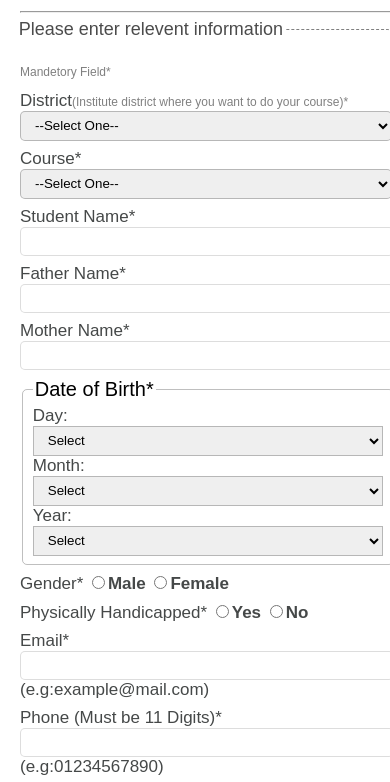
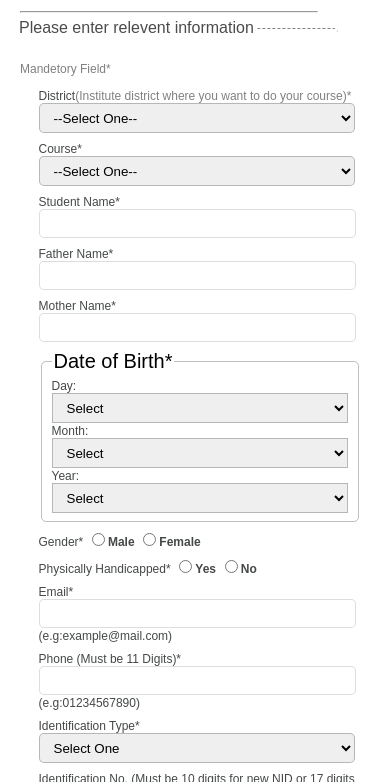
Before and after one commit to ashiquzzaman-rahad/Registration-Form-Assignment, a plain HTML site: page index.html in a window 390 px wide. Shown: the part 43-825 px from the top of the page. Drawn offline with Linux system fonts and the light colour scheme.

Commit message:
responsiv

```diff
--- a/style.css
+++ b/style.css
@@ -111,41 +111,52 @@ input[type="submit"]:hover {
   font-weight: 600;
 }
 
+
+
+
 @media screen and (max-width: 768px) {
   body {
     margin: 0 20px;
-    width: 380px;
-    font-size: small;
+    width: 95%;
+    /* font-size: small; */
   }
 
   .main {
-  width: 350px;
+  width: 80%;
   border: none;
   border-top: 1px dashed gray;
   }
 
+  .main legend{
+    font-size: 16px;
+    font-weight: 500;
+    color: rgba(0, 0, 0, 0.705);
+    margin-left: -15px;
+  }
+
   hr{
-    width: 100%;
+    width: 80%;
+    margin-left: 0;
   }
 
   form {
     display: block;
     margin-bottom: 20px;
-    width: 100%;
   }
 
   form > div {
     width: 90%;
+    margin: 0 auto;
   }
 
   .left,
   .right {
-    width: 370px;
+    width: 90%;
     padding: 0;
   }
 
   input:not([type="radio"]) {
-    width: 360px;
+    width: 91%;
     height: 25px;
     border: 1px solid rgba(128, 128, 128, 0.267);
     border-radius: 5px;
@@ -154,7 +165,7 @@ input[type="submit"]:hover {
 
   select {
     height: 30px;
-    width: 372px;
+    width: 95%;
     border: 1px solid rgba(128, 128, 128, 0.502);
     border-radius: 5px;
     padding-left: 10px;
@@ -162,16 +173,15 @@ input[type="submit"]:hover {
 
   label {
     font-weight: 200;
-    font-size: 17px;
+    font-size: 12px;
     color: rgba(26, 30, 30, 0.81);
-    display: inline-block;
-
+    width: 80%;
   }
 
   fieldset {
     display: flex;
     flex-direction: column;
-    width: 350px;
+    width: 89%;
     border: 1px solid rgba(128, 128, 128, 0.502);
     border-radius: 5px;
   }
@@ -182,7 +192,12 @@ input[type="submit"]:hover {
 
   input[type="submit"]{
     width: 100%;
-    margin-top: 10px;
+    margin:0 auto;
     font-size: medium;
   }
+
+  #radio {
+  font-weight: 600;
 }
+
+}
```
